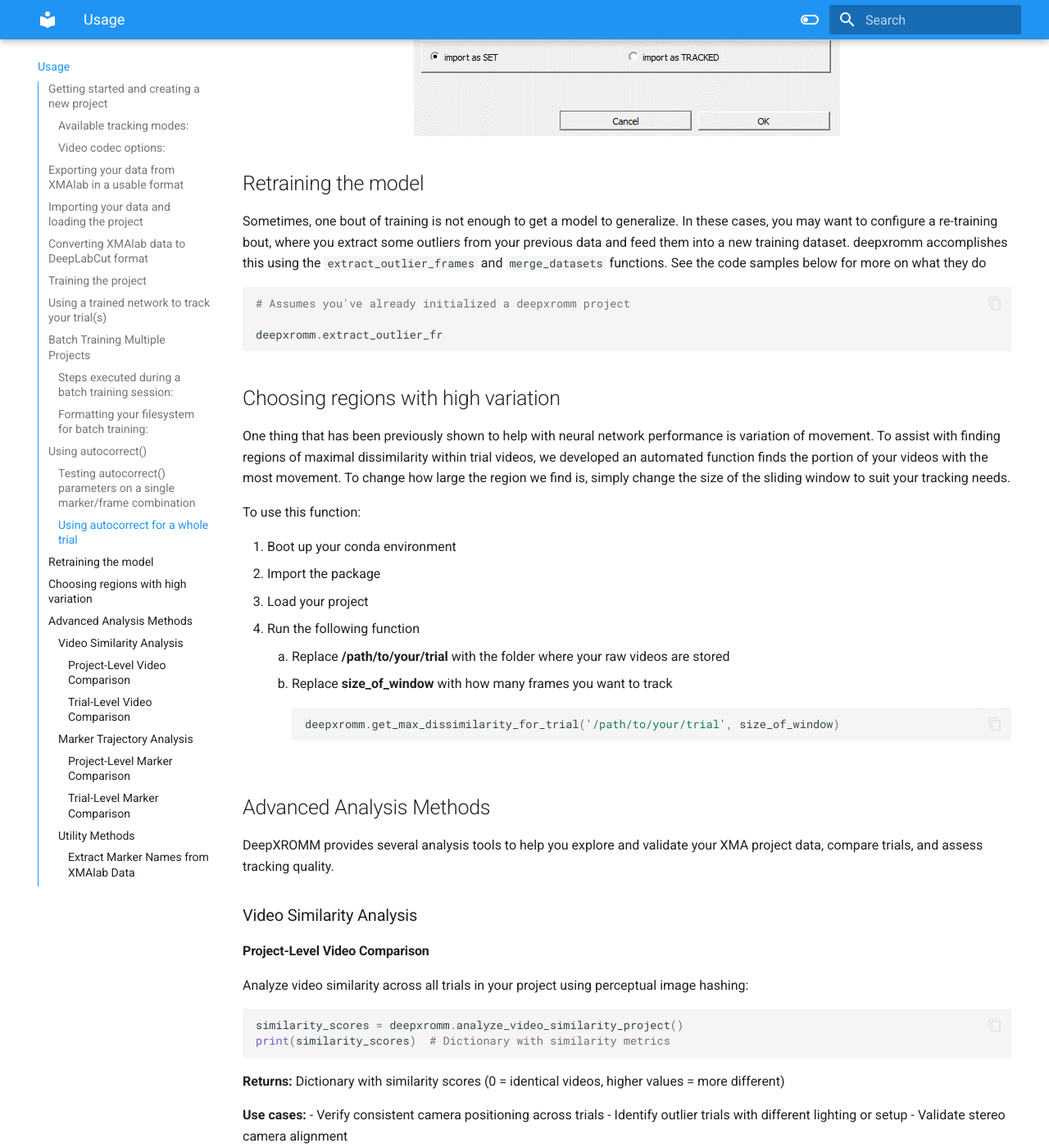
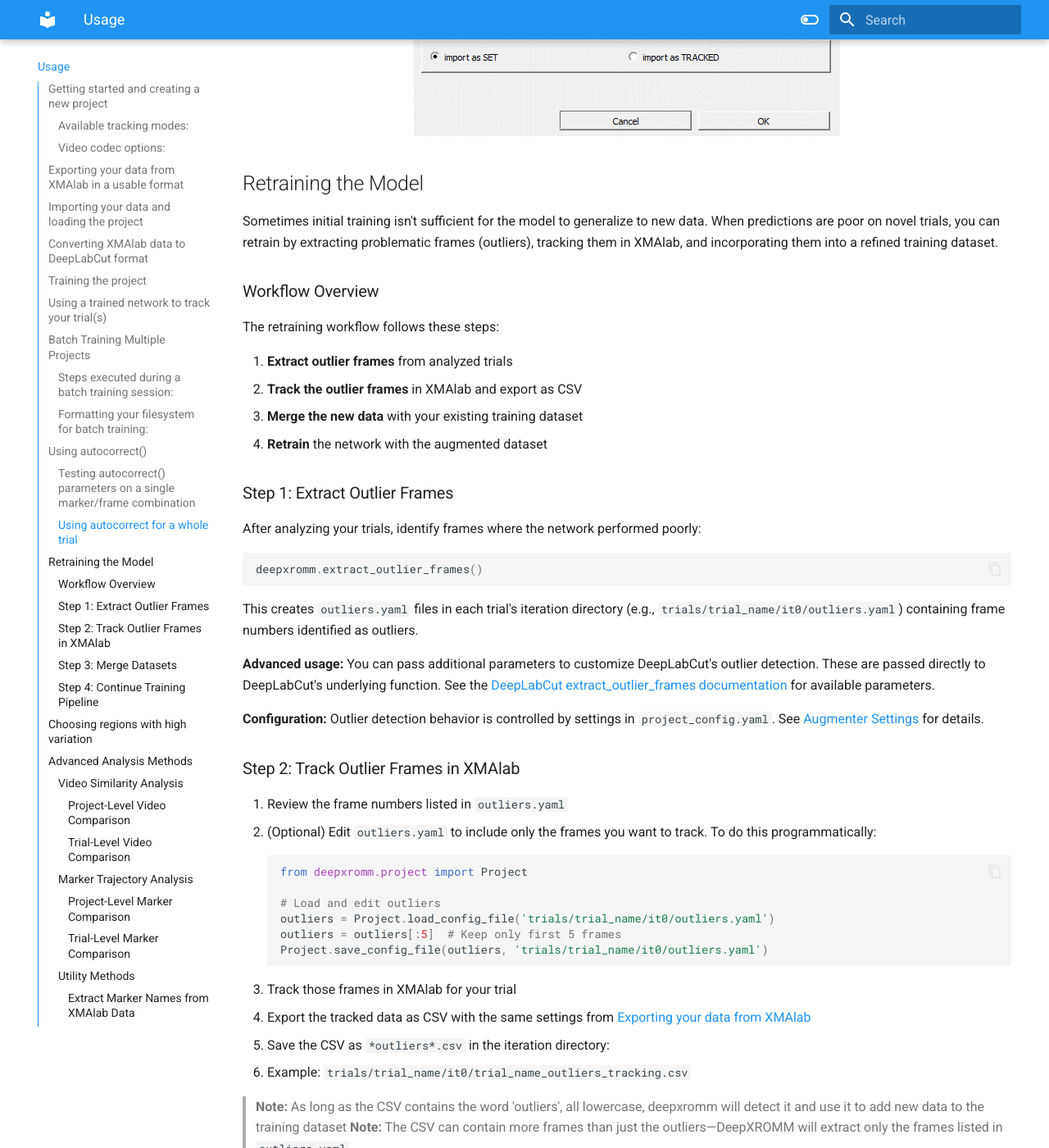
Before and after one commit to sam-delap/deepxromm, an MkDocs documentation site: the page built from docs/usage.md, in a window 1280 px wide and 1400 px high, scrolled down 6397 px. Shown: the whole window at 82% size. Built offline with MkDocs 1.6.1 and Material for MkDocs 9.7.7, drawn with Linux system fonts in a browser that asks for light colours; some of the changed text lies outside the part shown.

Commit message:
Add retraining docs

````diff
--- a/docs/usage.md
+++ b/docs/usage.md
@@ -189,18 +189,94 @@
 
 ![XMAlab import settings](XMA_import_settings.png){: .center}
 
-## Retraining the model
+## Retraining the Model
 
-Sometimes, one bout of training is not enough to get a model to generalize. In these cases, you
-may want to configure a re-training bout, where you extract some outliers from your previous data
-and feed them into a new training dataset. deepxromm accomplishes this using the `extract_outlier_frames`
-and `merge_datasets` functions. See the code samples below for more on what they do
+Sometimes initial training isn't sufficient for the model to generalize to new data. When predictions are poor on novel trials, you can retrain by extracting problematic frames (outliers), tracking them in XMAlab, and incorporating them into a refined training dataset.
+
+### Workflow Overview
+
+The retraining workflow follows these steps:
+
+1. **Extract outlier frames** from analyzed trials
+2. **Track the outlier frames** in XMAlab and export as CSV
+3. **Merge the new data** with your existing training dataset
+4. **Retrain** the network with the augmented dataset
+
+### Step 1: Extract Outlier Frames
+
+After analyzing your trials, identify frames where the network performed poorly:
 
 ```python
-# Assumes you've already initialized a deepxromm project
+deepxromm.extract_outlier_frames()
+```
 
-deepxromm.extract_outlier_fr
+This creates `outliers.yaml` files in each trial's iteration directory (e.g., `trials/trial_name/it0/outliers.yaml`) containing frame numbers identified as outliers.
+
+**Advanced usage:** You can pass additional parameters to customize DeepLabCut's outlier detection. These are passed directly to DeepLabCut's underlying function. See the [DeepLabCut extract_outlier_frames documentation](https://deeplabcut.github.io/DeepLabCut/docs/standardDeepLabCut_UserGuide.html#refine-labels-extract-outlier-frames) for available parameters.
+
+**Configuration:** Outlier detection behavior is controlled by settings in `project_config.yaml`. See [Augmenter Settings](config.md#augmenter-settings) for details.
+
+### Step 2: Track Outlier Frames in XMAlab
+
+1. Review the frame numbers listed in `outliers.yaml`
+2. (Optional) Edit `outliers.yaml` to include only the frames you want to track. To do this programmatically:
+   ```python
+   from deepxromm.project import Project
+
+   # Load and edit outliers
+   outliers = Project.load_config_file('trials/trial_name/it0/outliers.yaml')
+   outliers = outliers[:5]  # Keep only first 5 frames
+   Project.save_config_file(outliers, 'trials/trial_name/it0/outliers.yaml')
+   ```
+3. Track those frames in XMAlab for your trial
+4. Export the tracked data as CSV with the same settings from [Exporting your data from XMAlab](#exporting-your-data-from-xmalab-in-a-usable-format)
+5. Save the CSV as `*outliers*.csv` in the iteration directory:
+   - Example: `trials/trial_name/it0/trial_name_outliers_tracking.csv`
+
+> **Note:** As long as the CSV contains the word 'outliers', all lowercase, deepxromm will detect it and use it to add new data to the training dataset
+> **Note:** The CSV can contain more frames than just the outliers—DeepXROMM will extract only the frames listed in `outliers.yaml`.
+
+### Step 3: Merge Datasets
+
+Incorporate the newly tracked outlier data into your training dataset:
+
+```python
+deepxromm.merge_datasets()
 ```
+
+This will:
+
+- Merge outlier data with existing training data
+- Increment the DeepLabCut iteration number
+- Update `nframes` in your config to include the new frames
+- Copy trial videos to `trainingdata/` if they weren't already there
+
+**Parameters:**
+
+- `update_nframes` (bool, default=True): Automatically update the `nframes` config value
+- `update_init_weights` (bool, default=True): Update initial weights to reference a previous training bout for transfer learning
+
+After merging, **reload your project** to apply the updated configuration:
+
+```python
+deepxromm = DeepXROMM.load_project(working_dir)
+```
+
+### Step 4: Continue Training Pipeline
+
+With the augmented dataset, continue through the standard training workflow:
+
+```python
+deepxromm.xma_to_dlc()
+deepxromm.create_training_dataset()
+deepxromm.train_network()
+deepxromm.analyze_videos()
+deepxromm.dlc_to_xma()
+```
+
+The network will now train on both your original frames and the newly tracked outliers, improving performance on challenging cases.
+
+**Cross-reference:** For configuration of outlier detection algorithms, see [Augmenter Settings](config.md#augmenter-settings).
 
 ## Choosing regions with high variation
 
````
Also changed, not shown: docs/config.md (+33 -1 lines).
